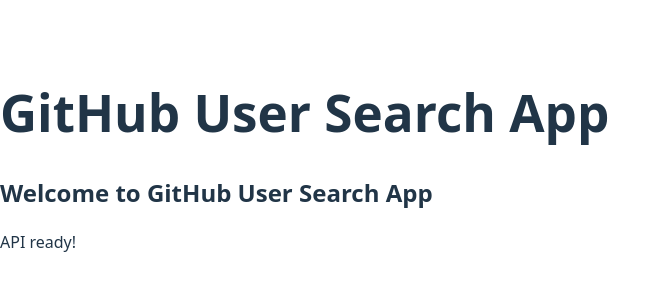
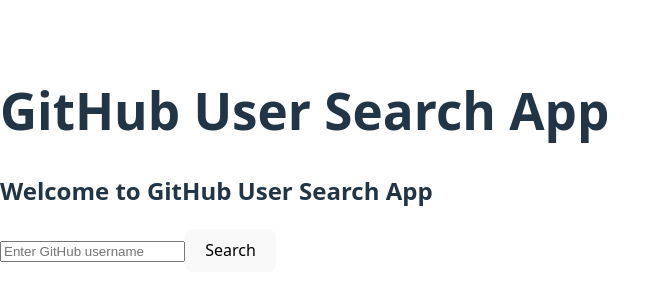
Before and after one commit to eliasteku/alx-fe-reactjs, a React (Vite) app in the folder github-user-search/: page / in a window 1280 px wide. Shown: the part 240-540 px from the top of the page, without its empty margins (0-671 px from the left). Built offline with nearby package versions, Linux system fonts and the light colour scheme.

Commit message:
Add GitHub API integration and Search component

```diff
--- a/github-user-search/src/App.jsx
+++ b/github-user-search/src/App.jsx
@@ -1,12 +1,12 @@
 import Header from './components/Header'
-import { testApi } from './services/api'   // import from services
+import Search from './components/Search'
 
 function App() {
   return (
     <div>
       <h1>GitHub User Search App</h1>
       <Header />
-      <p>{testApi()}</p>
+      <Search />
     </div>
   )
 }
--- /dev/null
+++ b/github-user-search/src/components/Search.jsx
@@ -0,0 +1,55 @@
+import { useState } from 'react'
+import { fetchUserData } from '../services/githubService'
+
+function Search() {
+  const [username, setUsername] = useState('')         // input state
+  const [user, setUser] = useState(null)               // user data
+  const [loading, setLoading] = useState(false)        // loading state
+  const [error, setError] = useState(null)             // error state
+
+  const handleSubmit = async (e) => {
+    e.preventDefault()
+    if (!username) return
+
+    setLoading(true)
+    setError(null)
+    setUser(null)
+
+    try {
+      const data = await fetchUserData(username)
+      setUser(data)
+    } catch (err) {
+      setError('Looks like we can’t find the user')
+    } finally {
+      setLoading(false)
+    }
+  }
+
+  return (
+    <div>
+      {/* Search form */}
+      <form onSubmit={handleSubmit}>
+        <input
+          type="text"
+          placeholder="Enter GitHub username"
+          value={username}
+          onChange={(e) => setUsername(e.target.value)}
+        />
+        <button type="submit">Search</button>
+      </form>
+
+      {/* Conditional rendering */}
+      {loading && <p>Loading...</p>}
+      {error && <p style={{color: 'red'}}>{error}</p>}
+      {user && (
+        <div style={{marginTop: '1rem'}}>
+          <img src={user.avatar_url} alt={user.login} width={80} />
+          <h3>{user.name || user.login}</h3>
+          <a href={user.html_url} target="_blank">View Profile</a>
+        </div>
+      )}
+    </div>
+  )
+}
+
+export default Search
--- /dev/null
+++ b/github-user-search/src/services/githubService.js
@@ -0,0 +1,7 @@
+import axios from 'axios'
+
+export async function fetchUserData(username) {
+  const url = `https://api.github.com/users/${username}`
+  const response = await axios.get(url)
+  return response.data
+}
```
